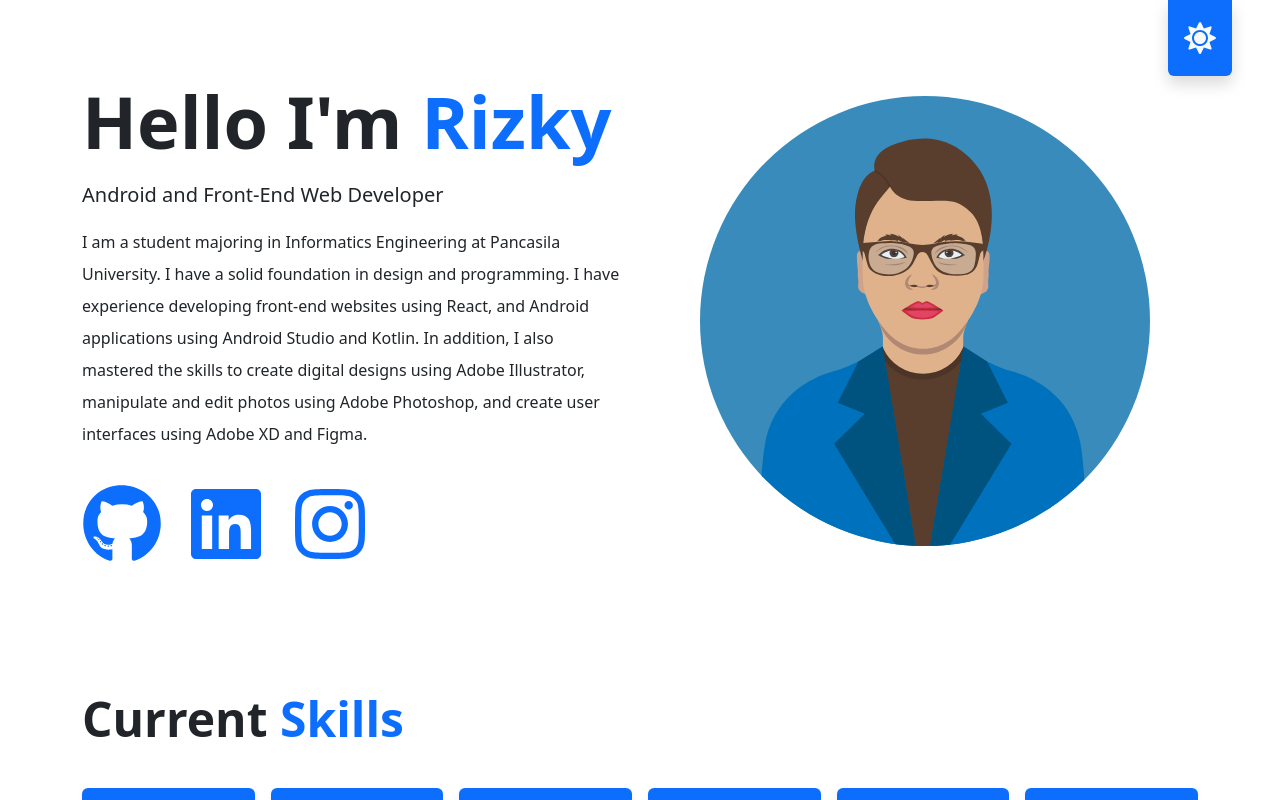
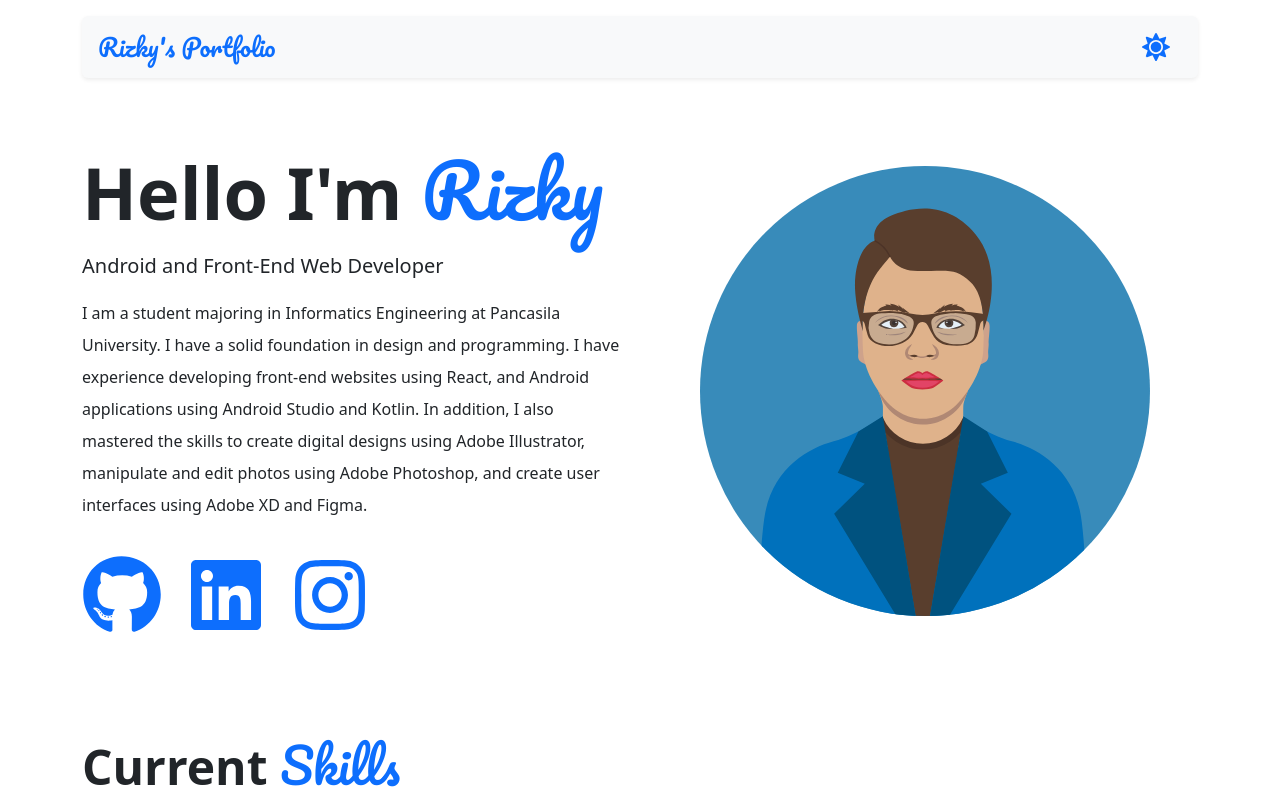
Before and after one commit to rizfadh/portfolio, a React (Vite) app: page / in a window 1280 px wide. Shown: the top 800 px of the page. Built offline with nearby package versions, Linux system fonts and the light colour scheme.

Commit message:
Adding navbar and saving darkmode value in localstorage

```diff
--- a/src/App.jsx
+++ b/src/App.jsx
@@ -2,12 +2,20 @@ import { useEffect, useState } from "react"
 import Body from "./components/Body"
 import Footer from "./components/Footer"
 import Header from "./components/Header"
-import DarkModeButton from "./components/DarkModeButton"
+import NavBar from "./components/NavBar"
 
 function App() {
 
-  const [darkTheme, setDarkTheme] = useState("light")
-  const toggleDarkTheme = () => setDarkTheme( prev => prev === "light" ? "dark" : "light")
+  const DARK_THEME_KEY = 'darkTheme'
+  const [darkTheme, setDarkTheme] = useState(() => localStorage.getItem(DARK_THEME_KEY) || 'light')
+
+  const toggleDarkTheme = () => {
+    setDarkTheme( prev => {
+        const theme = prev === "light" ? "dark" : "light"
+        localStorage.setItem(DARK_THEME_KEY, theme)
+        return theme
+    })
+  }
 
   useEffect(() => {
     document.body.setAttribute("data-bs-theme", darkTheme)
@@ -15,7 +23,7 @@ function App() {
 
   return (
     <>
-      <DarkModeButton darkModeValue={darkTheme} darkModeChange={toggleDarkTheme} />
+      <NavBar darkModeValue={darkTheme} darkModeChange={toggleDarkTheme} />
       <Header/>
       <Body />
       <Footer/>
--- a/src/components/Body.jsx
+++ b/src/components/Body.jsx
@@ -10,11 +10,11 @@ export default function Body() {
     return (
         <article>
             <div className="container py-5">
-                <Title>Current <span className="text-primary">Skills</span></Title>
+                <Title>Current <span className="text-primary font-script fw-normal">Skills</span></Title>
                 <SkillsList skills={skills} />
-                <Title className="mt-5">Interesting <span className="text-primary">Project</span></Title>
+                <Title className="mt-5">Interesting <span className="text-primary font-script fw-normal">Project</span></Title>
                 <ProjectList projects={projects} />
-                <Title className="mt-5">Current <span className="text-primary">Certificates</span></Title>
+                <Title className="mt-5">Current <span className="text-primary font-script fw-normal">Certificates</span></Title>
                 <CertificatesList certificates={certificates} />
             </div>
         </article>
--- a/src/components/DarkModeButton.jsx
+++ /dev/null
@@ -1,15 +0,0 @@
-import { FaSun, FaMoon } from "react-icons/fa"
-
-export default function DarkModeButton({ darkModeValue, darkModeChange }) {
-    return (
-        <div className="position-fixed z-3 bg-primary top-0 end-0 me-5 rounded-bottom-2 py-3 px-1 shadow">
-            <button
-                type="button"
-                className="d-flex btn text-light border-0 fs-2"
-                onClick={ darkModeChange }
-            >
-                { darkModeValue === "light" ? <FaSun/> : <FaMoon/> }
-            </button>
-        </div>
-    )
-}
--- a/src/components/Footer.jsx
+++ b/src/components/Footer.jsx
@@ -3,7 +3,7 @@ import { FaBootstrap, FaReact } from "react-icons/fa";
 export default function Footer() {
     return (
         <footer>
-            <div className="container py-5">
+            <div className="container py-4">
                 <div className="text-center">
                     Built with <span className="fs-3"><FaReact/></span> ReactJS and <span className="fs-3"><FaBootstrap/></span> Bootstrap by Muhammad Rizky Fadhillah &copy; 2023
                 </div>
--- a/src/components/Header.jsx
+++ b/src/components/Header.jsx
@@ -5,13 +5,13 @@ export default function Header() {
 
     return (
         <header>
-            <div className="container py-5">
+            <div className="container py-4">
                 <div className="row row-cols-1 row-cols-lg-2 align-items-center">
                     <div className="col text-center text-lg-end order-lg-1">
                         <img src="/avatar.svg" className="img-fluid p-5" />
                     </div>
                     <div className="col order-lg-0">
-                        <p className="display-2 fw-bolder text-center text-lg-start">Hello I&apos;m <span className="text-primary">Rizky</span></p>
+                        <p className="display-2 fw-bolder text-center text-lg-start">Hello I&apos;m <span className="text-primary font-script fw-normal">Rizky</span></p>
                         <p className="lead text-center text-lg-start">Android and Front-End Web Developer</p>
                         <p className="lh-lg">I am a student majoring in Informatics Engineering at Pancasila University. I have a solid foundation in design and programming. I have experience developing front-end websites using React, and Android applications using Android Studio and Kotlin. In addition, I also mastered the skills to create digital designs using Adobe Illustrator, manipulate and edit photos using Adobe Photoshop, and create user interfaces using Adobe XD and Figma.</p>
                         <ContactList contacts={contacts}/>
--- /dev/null
+++ b/src/components/NavBar.jsx
@@ -0,0 +1,24 @@
+import { FaSun, FaMoon } from "react-icons/fa"
+
+export default function NavBar({ darkModeValue, darkModeChange }) {
+    return (
+        <nav className="navbar sticky-top py-3">
+            <div className="container">
+                <div className="w-100 d-flex align-items-center px-3 py-2 justify-content-between bg-body-tertiary rounded shadow-sm">
+                    <div>
+                        <p className="navbar-brand fs-4 m-0 font-script text-primary">Rizky&apos;s Portfolio</p>
+                    </div>
+                    <div>
+                        <button
+                            type="button"
+                            className="d-flex btn fs-3 text-primary border-0"
+                            onClick={ darkModeChange }
+                        >
+                            { darkModeValue === "light" ? <FaSun/> : <FaMoon/> }
+                        </button>
+                    </div>
+                </div>
+            </div>
+        </nav>
+    )
+}
--- a/src/scss/styles.scss
+++ b/src/scss/styles.scss
@@ -1 +1,7 @@
 @import "bootstrap/scss/bootstrap";
+
+@import url('https://fonts.googleapis.com/css2?family=Pacifico&display=swap');
+
+.font-script {
+    font-family: 'Pacifico';
+}
```
